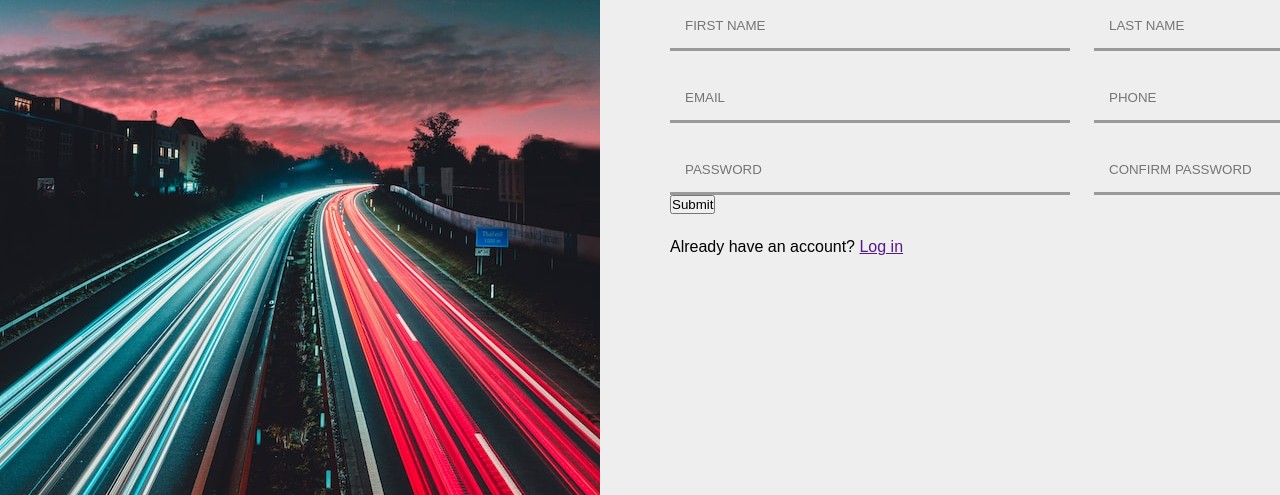
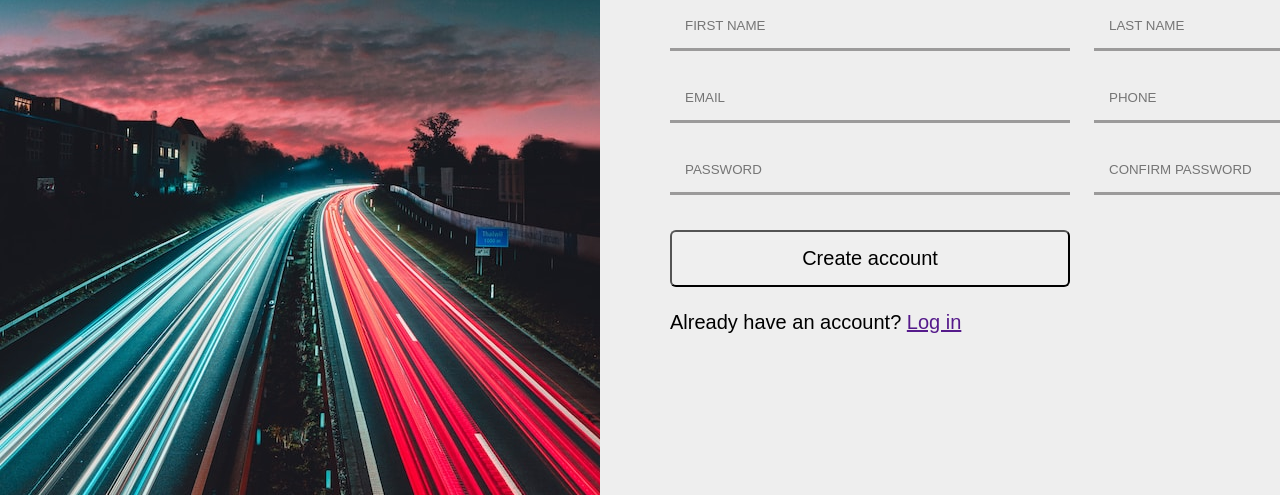
Before and after one commit to Kasy00/Sign-up-form, a plain HTML site: page index.html in a window 1280 px wide. Shown: the part 305-800 px from the top of the page. Drawn offline with Linux system fonts and the light colour scheme; a web font is replaced by a local one.

Commit message:
Styled submit button

```diff
--- a/index.html
+++ b/index.html
@@ -40,9 +40,9 @@
                             <input type="password" id="confirm-password" name="confirm-password" placeholder="CONFIRM PASSWORD" required>
                         </div>
                     </div>
-                    <button type="submit" value="submit">Submit</button>
+                    <button id="submit" type="submit" value="submit">Create account</button>
                 </form>
-                <span>Already have an account? <a href="">Log in</a></span>
+                <span id="login">Already have an account? <a href="">Log in</a></span>
             </div>
         </div>
     </div>
--- a/style.css
+++ b/style.css
@@ -68,3 +68,20 @@ body{
     background-color: #eee;
     border-bottom: 3px solid #9b9a9a;
 }
+
+#submit{
+    margin-top: 3.5rem;
+    padding: 1.5rem;
+    min-width: 40rem;
+    border-radius: 0.6rem;
+    cursor: pointer;
+    font-size: 2rem;
+}
+
+#submit:hover{
+    background-color: rgb(126, 250, 88);
+}
+
+#login{
+    font-size: 2rem;
+}
```
